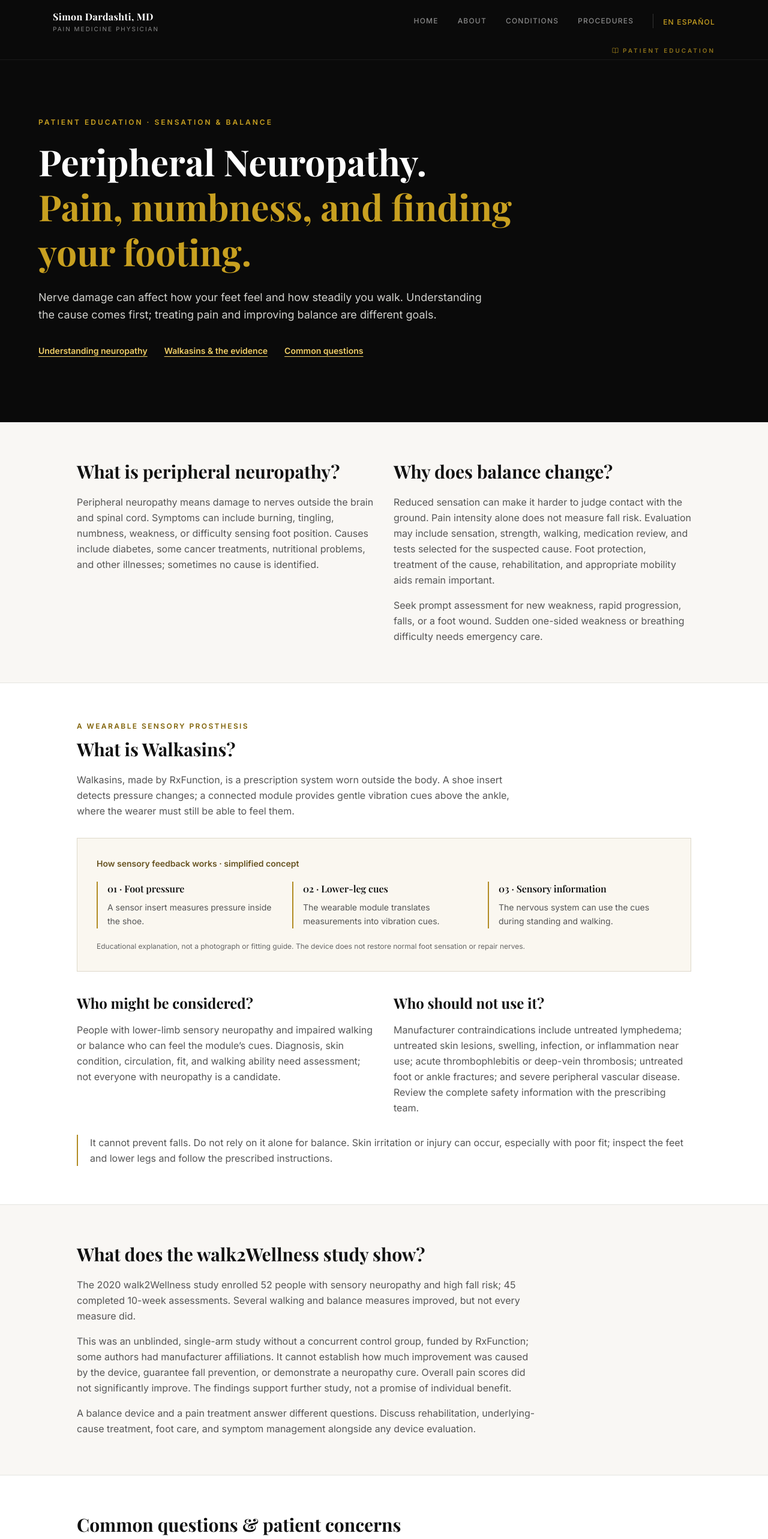
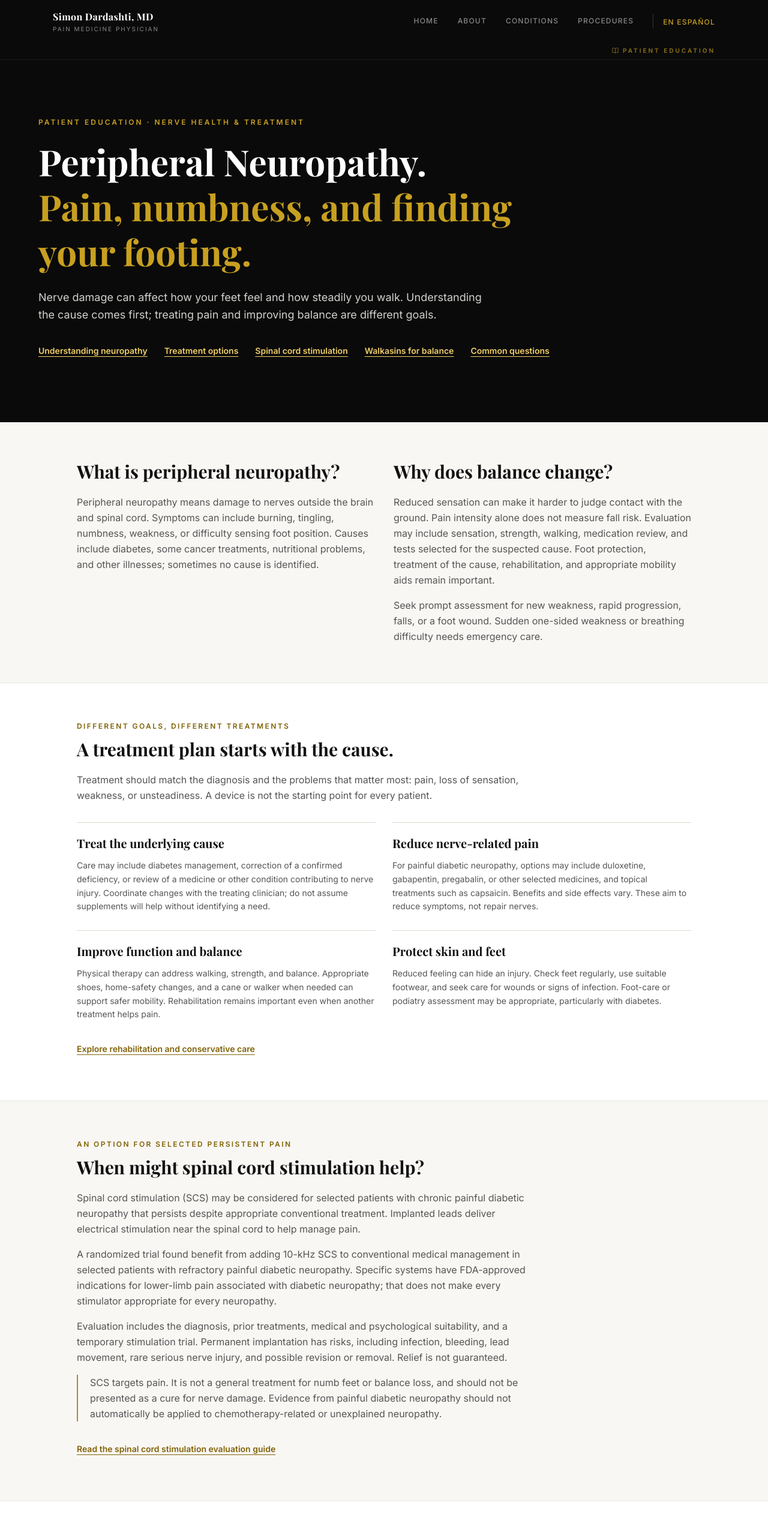
Before and after one commit to SimonDardashti/drdardashti-website, a Next.js app: page /conditions/peripheral-neuropathy in a window 1280 px wide. Shown: the top 2566 px of the page at 60% size. Built offline with nearby package versions, Linux system fonts and the light colour scheme; a web font is replaced by a local one.

Commit message:
Broaden neuropathy treatments and add approved discovery links

```diff
--- a/app/(en)/conditions/page.tsx
+++ b/app/(en)/conditions/page.tsx
@@ -67,6 +67,7 @@ const conditionGroups = [
       { label: "Lumbar radiculopathy", href: "/conditions/lumbar-radiculopathy" },
       { label: "Radicular pain", href: "/conditions/radicular-pain" },
       { label: "Neuropathic pain", href: "/conditions/neuropathic-pain" },
+      { label: "Peripheral neuropathy & balance", href: "/conditions/peripheral-neuropathy" },
       { label: "Peripheral nerve pain", href: "/conditions/peripheral-nerve-pain" },
       { label: "Thoracic outlet syndrome", href: "/conditions/thoracic-outlet-syndrome" },
       { label: "Intercostal neuralgia", href: "/conditions/intercostal-neuralgia" },
--- a/app/(en)/conditions/peripheral-neuropathy/page.tsx
+++ b/app/(en)/conditions/peripheral-neuropathy/page.tsx
@@ -3,8 +3,8 @@ import Link from "next/link";
 
 const SITE_URL = "https://www.drdardashti.com";
 const PAGE_URL = `${SITE_URL}/conditions/peripheral-neuropathy`;
-const title = "Peripheral Neuropathy & Walkasins for Balance | Simon Dardashti, MD";
-const description = "Understand peripheral neuropathy, numb feet and balance problems, plus how Walkasins sensory feedback works, who may qualify, and what the research does not prove.";
+const title = "Peripheral Neuropathy: Symptoms & Treatments | Simon Dardashti, MD";
+const description = "Explore peripheral neuropathy care: treating the cause, medicines, rehabilitation, spinal cord stimulation for selected painful diabetic neuropathy, and balance support.";
 
 export const metadata: Metadata = {
   title: { absolute: title },
@@ -35,18 +35,21 @@ const pageSchema = {
 
 const questions = [
   { question: "Can neuropathy cause numbness without pain?", answer: "Yes. Reduced sensation and balance difficulty can occur without burning pain. Numb feet still need evaluation and protection from unnoticed injuries." },
+  { question: "Can treatment reverse peripheral neuropathy?", answer: "The outlook depends on the cause, severity, and duration of nerve injury. Treating a correctable cause may help, but no single medicine or device reverses every neuropathy. Pain relief is not the same as nerve recovery." },
+  { question: "Which medicines might help burning or tingling pain?", answer: "For painful diabetic neuropathy, options can include medicines such as duloxetine, gabapentin, or pregabalin, and selected topical treatments. Kidney function, other medicines, dizziness, sleepiness, and fall risk affect the choice. Do not start, stop, or change treatment without your clinician’s guidance." },
+  { question: "When might spinal cord stimulation be considered?", answer: "It may be discussed for selected patients with persistent painful diabetic neuropathy despite appropriate conventional treatment. Suitability, device-specific indications, procedural risks, and response to a temporary trial must be reviewed before considering a permanent implant." },
+  { question: "Will SCS fix numbness or prevent falls?", answer: "SCS is not a general treatment for numbness alone or a substitute for balance rehabilitation and foot protection. Do not assume that evidence for pain relief in diabetic neuropathy applies to every cause of neuropathy or guarantees nerve repair." },
   { question: "Is Walkasins an electrical nerve stimulator?", answer: "No. It provides mechanical vibration cues on the lower leg. It is not TENS, an implanted peripheral nerve stimulator, or spinal cord stimulation." },
-  { question: "Will it cure neuropathy or relieve burning feet?", answer: "It is intended to help compensate for missing sensory information used in balance. It does not repair damaged nerves. The cited study did not show a significant overall reduction in pain; it should not be presented as a proven pain treatment." },
+  { question: "Will Walkasins cure neuropathy or relieve burning feet?", answer: "It is intended to help compensate for missing sensory information used in balance. It does not repair damaged nerves. The cited Walkasins study did not show a significant overall reduction in pain; it should not be presented as a proven pain treatment." },
   { question: "What if I cannot feel the device above my ankle?", answer: "Being able to perceive its cues is part of the indication. A clinician must test this; having numb feet alone does not establish suitability." },
   { question: "Can I stop using my cane, walker, or physical therapy?", answer: "Do not stop prescribed supports or rehabilitation on your own. A wearable device does not remove fall risk; mobility recommendations need individual assessment." },
-  { question: "Does it require surgery?", answer: "No implant or surgery is involved. The prescription system requires appropriate fitting, instruction, and follow-up." },
-  { question: "Will insurance cover it, and where can I get it?", answer: "Ask your clinician whether a device evaluation or referral is appropriate and where fitting can be arranged. Confirm availability, plan-specific coverage, and a written cost estimate with the prescribing team and insurer before proceeding." },
-  { question: "What should I ask at an appointment?", answer: "Ask what is causing the neuropathy, whether pain and balance need different treatments, how benefit would be measured, and what the plan would be if the device does not help." },
+  { question: "Do all of these treatments require surgery?", answer: "No. Medicines, rehabilitation, foot care, and the externally worn Walkasins system do not require an implant. Permanent SCS does involve implantation after an appropriate evaluation and trial." },
+  { question: "Will insurance cover the recommended treatment?", answer: "Coverage depends on the diagnosis, proposed treatment or device, and your plan. Ask about authorization, fitting or referral arrangements, and a written cost estimate before proceeding." },
 ];
 
 const sources = [
   { href: "https://pmc.ncbi.nlm.nih.gov/articles/PMC7680959/", label: "Oddsson et al. — walk2Wellness trial, 10-week outcomes. Frontiers in Aging Neuroscience (2020), 12:592751. DOI: 10.3389/fnagi.2020.592751." },
-  { href: "https://rxfunction.com/safety-information/", label: "RxFunction — Walkasins indications, contraindications, warnings, and skin-care precautions. Manufacturer safety information, not independent efficacy evidence." },
+  { href: "https://jamanetwork.com/journals/jamaneurology/fullarticle/2777806", label: "Petersen et al. — randomized trial of 10-kHz spinal cord stimulation for painful diabetic neuropathy. JAMA Neurology (2021), 78:687–698. DOI: 10.1001/jamaneurol.2021.0538." },
 ];
 
 const headingStyle = { fontFamily: "var(--font-playfair), Georgia, serif" };
@@ -57,12 +60,14 @@ export default function PeripheralNeuropathyPage() {
     <script type="application/ld+json" dangerouslySetInnerHTML={{ __html: JSON.stringify(pageSchema) }} />
     <section className="border-b border-[#1a1a1a] bg-[#0a0a0a] px-6 py-16 text-white md:py-24">
       <div className="mx-auto max-w-6xl">
-        <p className="text-xs font-semibold uppercase tracking-[0.25em] text-[#c8a020]">Patient Education · Sensation & Balance</p>
+        <p className="text-xs font-semibold uppercase tracking-[0.25em] text-[#c8a020]">Patient Education · Nerve Health & Treatment</p>
         <h1 className="mt-5 max-w-4xl text-4xl font-bold leading-tight sm:text-5xl lg:text-6xl" style={headingStyle}>Peripheral Neuropathy.<br /><span className="text-[#c8a020]">Pain, numbness, and finding your footing.</span></h1>
         <p className="mt-6 max-w-3xl text-lg leading-relaxed text-[#d1d1cd]">Nerve damage can affect how your feet feel and how steadily you walk. Understanding the cause comes first; treating pain and improving balance are different goals.</p>
         <nav aria-label="On this page" className="mt-6 flex flex-wrap gap-x-7 gap-y-2 text-[#f1cf68]">
           <a href="#understanding-neuropathy" className={linkStyle}>Understanding neuropathy</a>
-          <a href="#walkasins" className={linkStyle}>Walkasins & the evidence</a>
+          <a href="#treatment-options" className={linkStyle}>Treatment options</a>
+          <a href="#spinal-cord-stimulation" className={linkStyle}>Spinal cord stimulation</a>
+          <a href="#walkasins" className={linkStyle}>Walkasins for balance</a>
           <a href="#common-questions" className={linkStyle}>Common questions</a>
         </nav>
       </div>
@@ -79,6 +84,35 @@ export default function PeripheralNeuropathyPage() {
           <p className="mt-5 leading-relaxed text-[#555]">Reduced sensation can make it harder to judge contact with the ground. Pain intensity alone does not measure fall risk. Evaluation may include sensation, strength, walking, medication review, and tests selected for the suspected cause. Foot protection, treatment of the cause, rehabilitation, and appropriate mobility aids remain important.</p>
           <p className="mt-4 leading-relaxed text-[#555]">Seek prompt assessment for new weakness, rapid progression, falls, or a foot wound. Sudden one-sided weakness or breathing difficulty needs emergency care.</p>
         </div>
+      </div>
+    </section>
+
+    <section id="treatment-options" className="scroll-mt-28 border-b border-[#e5e5e0] bg-white px-6 py-12 md:py-16" aria-labelledby="treatment-heading">
+      <div className="mx-auto max-w-5xl">
+        <p className="text-xs font-semibold uppercase tracking-[0.2em] text-[#806207]">Different goals, different treatments</p>
+        <h2 id="treatment-heading" className="mt-3 text-3xl font-bold text-[#111]" style={headingStyle}>A treatment plan starts with the cause.</h2>
+        <p className="mt-5 max-w-3xl leading-relaxed text-[#555]">Treatment should match the diagnosis and the problems that matter most: pain, loss of sensation, weakness, or unsteadiness. A device is not the starting point for every patient.</p>
+        <div className="mt-8 grid gap-7 md:grid-cols-2">
+          {[
+            { heading: "Treat the underlying cause", text: "Care may include diabetes management, correction of a confirmed deficiency, or review of a medicine or other condition contributing to nerve injury. Coordinate changes with the treating clinician; do not assume supplements will help without identifying a need." },
+            { heading: "Reduce nerve-related pain", text: "For painful diabetic neuropathy, options may include duloxetine, gabapentin, pregabalin, or other selected medicines, and topical treatments such as capsaicin. Benefits and side effects vary. These aim to reduce symptoms, not repair nerves." },
+            { heading: "Improve function and balance", text: "Physical therapy can address walking, strength, and balance. Appropriate shoes, home-safety changes, and a cane or walker when needed can support safer mobility. Rehabilitation remains important even when another treatment helps pain." },
+            { heading: "Protect skin and feet", text: "Reduced feeling can hide an injury. Check feet regularly, use suitable footwear, and seek care for wounds or signs of infection. Foot-care or podiatry assessment may be appropriate, particularly with diabetes." },
+          ].map((item) => <div key={item.heading} className="border-t border-[#ded8ca] pt-5"><h3 className="text-xl font-bold text-[#111]" style={headingStyle}>{item.heading}</h3><p className="mt-3 text-sm leading-relaxed text-[#555]">{item.text}</p></div>)}
+        </div>
+        <Link href="/conservative-care" className={`${linkStyle} mt-6 text-[#806207]`}>Explore rehabilitation and conservative care</Link>
+      </div>
+    </section>
+
+    <section id="spinal-cord-stimulation" className="scroll-mt-28 border-b border-[#e5e5e0] bg-[#f9f7f4] px-6 py-12 md:py-16" aria-labelledby="scs-heading">
+      <div className="mx-auto max-w-5xl">
+        <p className="text-xs font-semibold uppercase tracking-[0.2em] text-[#806207]">An option for selected persistent pain</p>
+        <h2 id="scs-heading" className="mt-3 text-3xl font-bold text-[#111]" style={headingStyle}>When might spinal cord stimulation help?</h2>
+        <p className="mt-5 max-w-3xl leading-relaxed text-[#555]">Spinal cord stimulation (SCS) may be considered for selected patients with chronic painful diabetic neuropathy that persists despite appropriate conventional treatment. Implanted leads deliver electrical stimulation near the spinal cord to help manage pain.</p>
+        <p className="mt-4 max-w-3xl leading-relaxed text-[#555]">A randomized trial found benefit from adding 10-kHz SCS to conventional medical management in selected patients with refractory painful diabetic neuropathy. Specific systems have FDA-approved indications for lower-limb pain associated with diabetic neuropathy; that does not make every stimulator appropriate for every neuropathy.</p>
+        <p className="mt-4 max-w-3xl leading-relaxed text-[#555]">Evaluation includes the diagnosis, prior treatments, medical and psychological suitability, and a temporary stimulation trial. Permanent implantation has risks, including infection, bleeding, lead movement, rare serious nerve injury, and possible revision or removal. Relief is not guaranteed.</p>
+        <p className="mt-4 max-w-3xl border-l-2 border-[#b28c24] pl-5 leading-relaxed text-[#555]">SCS targets pain. It is not a general treatment for numb feet or balance loss, and should not be presented as a cure for nerve damage. Evidence from painful diabetic neuropathy should not automatically be applied to chemotherapy-related or unexplained neuropathy.</p>
+        <Link href="/procedures/spinal-cord-stimulation-evaluation" className={`${linkStyle} mt-6 text-[#806207]`}>Read the spinal cord stimulation evaluation guide</Link>
       </div>
     </section>
 
@@ -109,12 +143,7 @@ export default function PeripheralNeuropathyPage() {
           </div>
         </div>
         <p className="mt-8 border-l-2 border-[#b28c24] pl-5 leading-relaxed text-[#555]">It cannot prevent falls. Do not rely on it alone for balance. Skin irritation or injury can occur, especially with poor fit; inspect the feet and lower legs and follow the prescribed instructions.</p>
-      </div>
-    </section>
-
-    <section className="border-b border-[#e5e5e0] bg-[#f9f7f4] px-6 py-12 md:py-16" aria-labelledby="evidence-heading">
-      <div className="mx-auto max-w-5xl">
-        <h2 id="evidence-heading" className="text-3xl font-bold text-[#111]" style={headingStyle}>What does the walk2Wellness study show?</h2>
+        <h3 className="mt-9 text-2xl font-bold text-[#111]" style={headingStyle}>What does the walk2Wellness study show?</h3>
         <p className="mt-5 max-w-3xl leading-relaxed text-[#555]">The 2020 walk2Wellness study enrolled 52 people with sensory neuropathy and high fall risk; 45 completed 10-week assessments. Several walking and balance measures improved, but not every measure did.</p>
         <p className="mt-4 max-w-3xl leading-relaxed text-[#555]">This was an unblinded, single-arm study without a concurrent control group, funded by RxFunction; some authors had manufacturer affiliations. It cannot establish how much improvement was caused by the device, guarantee fall prevention, or demonstrate a neuropathy cure. Overall pain scores did not significantly improve. The findings support further study, not a promise of individual benefit.</p>
         <p className="mt-4 max-w-3xl leading-relaxed text-[#555]">A balance device and a pain treatment answer different questions. Discuss rehabilitation, underlying-cause treatment, foot care, and symptom management alongside any device evaluation.</p>
@@ -139,7 +168,7 @@ export default function PeripheralNeuropathyPage() {
         <ul className="mt-5 grid gap-5 text-sm leading-relaxed md:grid-cols-2">
           {sources.map((source) => <li key={source.href}><a href={source.href} target="_blank" rel="noopener noreferrer" className="text-[#806207] underline underline-offset-4 focus-visible:outline focus-visible:outline-2 focus-visible:outline-offset-4">{source.label}<span className="sr-only"> (opens in a new tab)</span></a></li>)}
         </ul>
-        <p className="mt-8 text-sm leading-relaxed text-[#555]">Related guides: <Link href="/conditions/neuropathic-pain" className="text-[#806207] underline underline-offset-4">neuropathic pain</Link>, <Link href="/conditions/peripheral-nerve-pain" className="text-[#806207] underline underline-offset-4">peripheral nerve pain</Link>, and <Link href="/conservative-care" className="text-[#806207] underline underline-offset-4">rehabilitation and conservative care</Link>.</p>
+        <p className="mt-8 text-sm leading-relaxed text-[#555]">Related guides: <Link href="/conditions/neuropathic-pain" className="text-[#806207] underline underline-offset-4">neuropathic pain</Link>, <Link href="/conditions/peripheral-nerve-pain" className="text-[#806207] underline underline-offset-4">peripheral nerve pain</Link>, <Link href="/procedures/spinal-cord-stimulation-evaluation" className="text-[#806207] underline underline-offset-4">spinal cord stimulation evaluation</Link>, and <Link href="/conservative-care" className="text-[#806207] underline underline-offset-4">rehabilitation and conservative care</Link>.</p>
       </div>
     </section>
   </>;
--- a/app/sitemap.ts
+++ b/app/sitemap.ts
@@ -63,6 +63,7 @@ export default function sitemap(): MetadataRoute.Sitemap {
     { url: `${SITE_URL}/conditions/whiplash-associated-disorder`, changeFrequency: "monthly", priority: 0.9 },
     { url: `${SITE_URL}/conditions/lumbar-radiculopathy`, changeFrequency: "monthly", priority: 0.8 },
     { url: `${SITE_URL}/conditions/neuropathic-pain`, changeFrequency: "monthly", priority: 0.8 },
+    { url: `${SITE_URL}/conditions/peripheral-neuropathy`, changeFrequency: "monthly", priority: 0.8 },
     { url: `${SITE_URL}/conditions/peripheral-nerve-pain`, changeFrequency: "monthly", priority: 0.8 },
     { url: `${SITE_URL}/conditions/joint-pain`, changeFrequency: "monthly", priority: 0.8 },
     { url: `${SITE_URL}/conditions/bursa-related-pain`, changeFrequency: "monthly", priority: 0.8 },
```
Also changed, not shown: app/(en)/conditions/neck-pain/page.tsx (+24 -0 lines).
